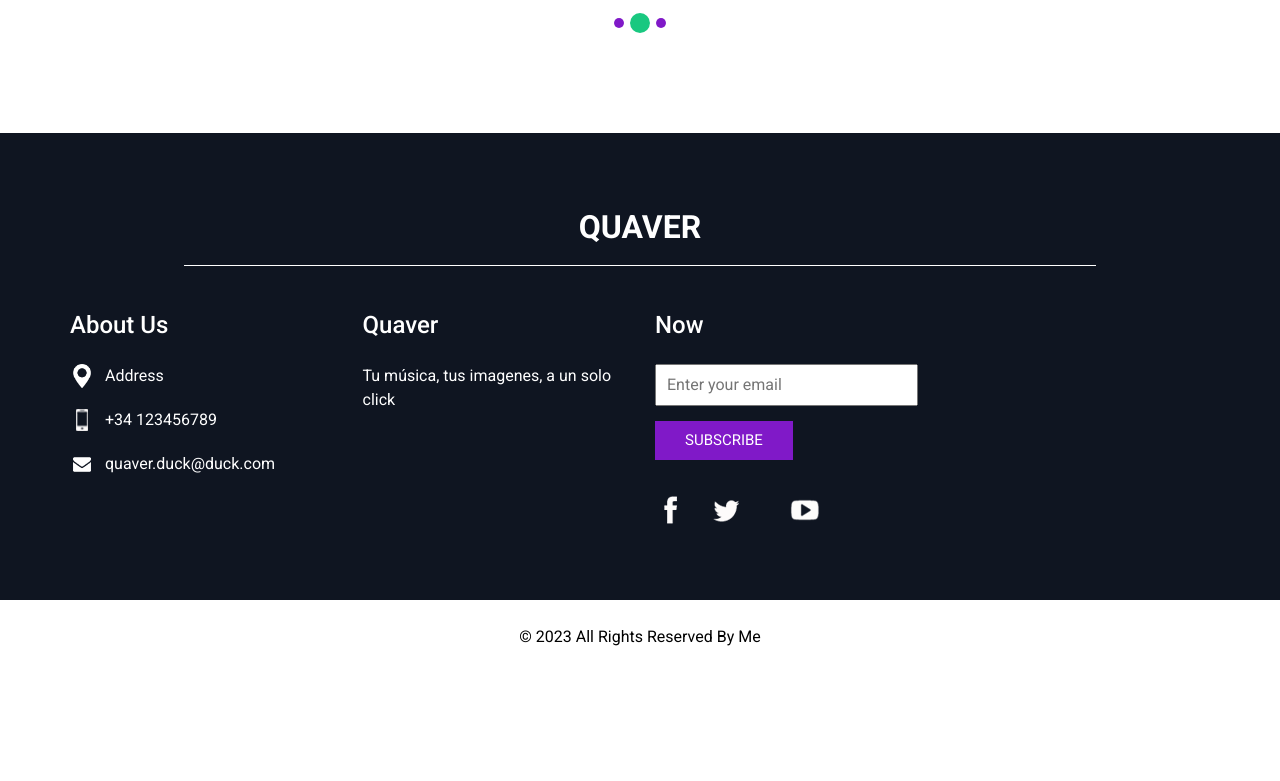
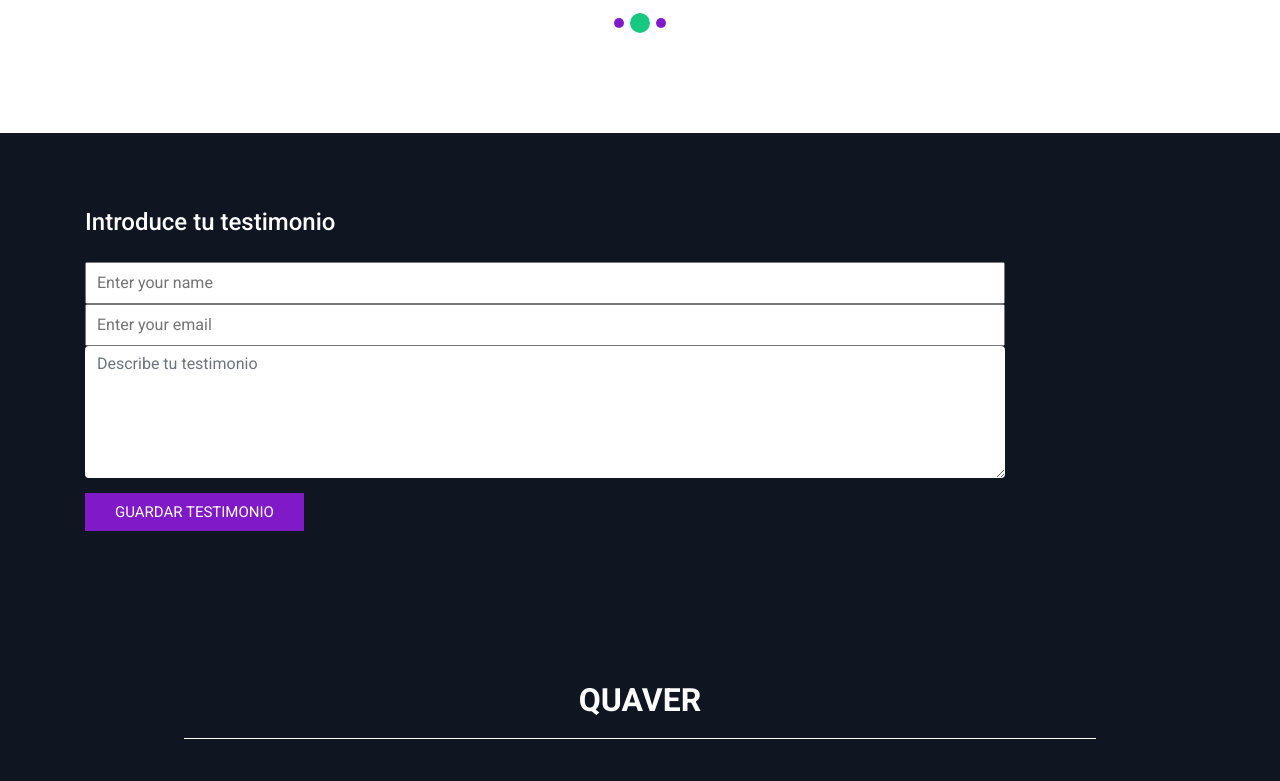
Before and after one commit to UniExtremadura/gps-project-gd06, a plain HTML site: page docs/testimonial.html in a window 1280 px wide. Shown: the part 498-1279 px from the top of the page. Before the commit the page ends 1172 px from the top, so only its background shows below. Drawn offline with nearby package versions, Linux system fonts and the light colour scheme; some packages are replaced by stand-ins of ours; files whose address does not match are found by name.

Commit message:
GD06-138 HU11.4 Diseñar y agregar función de carga más testimonios

```diff
--- a/docs/testimonial.html
+++ b/docs/testimonial.html
@@ -184,6 +184,28 @@
     </ol>
   </div>
 </section>
+
+
+<section class="info_section layout_padding2">
+  <div class="container">
+    <div class="col-md-10">
+      <div class="info_form ">
+        <h5>
+          Introduce tu testimonio
+        </h5>
+        <form action="">
+          <input type="text" placeholder="Enter your name">
+          <input type="email" placeholder="Enter your email">
+          <textarea class="form-control border-0" rows="5" placeholder="Describe tu testimonio"></textarea>
+          <button>
+            Guardar testimonio
+          </button>
+        </form>
+      </div>
+    </div>
+  </div>
+</section>
+
 <!-- end client section -->
 
 
@@ -197,7 +219,6 @@
       </h2>
     </div>
     <div class="row">
-
       <div class="col-md-3">
         <div class="info_contact">
           <h5>
@@ -240,7 +261,6 @@
         </div>
       </div>
 
-
       <div class="col-md-3">
         <div class="info_form ">
           <h5>
@@ -274,6 +294,8 @@
 
 <!-- end info_section -->
 
+
+
 <!-- footer section -->
 <section class="footer_section">
   <div class="container">
```
Also changed, not shown: docs/imagenes/momentocrear.png (added), docs/imagenes/momentostabla.png (added), docs/imagenes/topsmomento.png (added).
